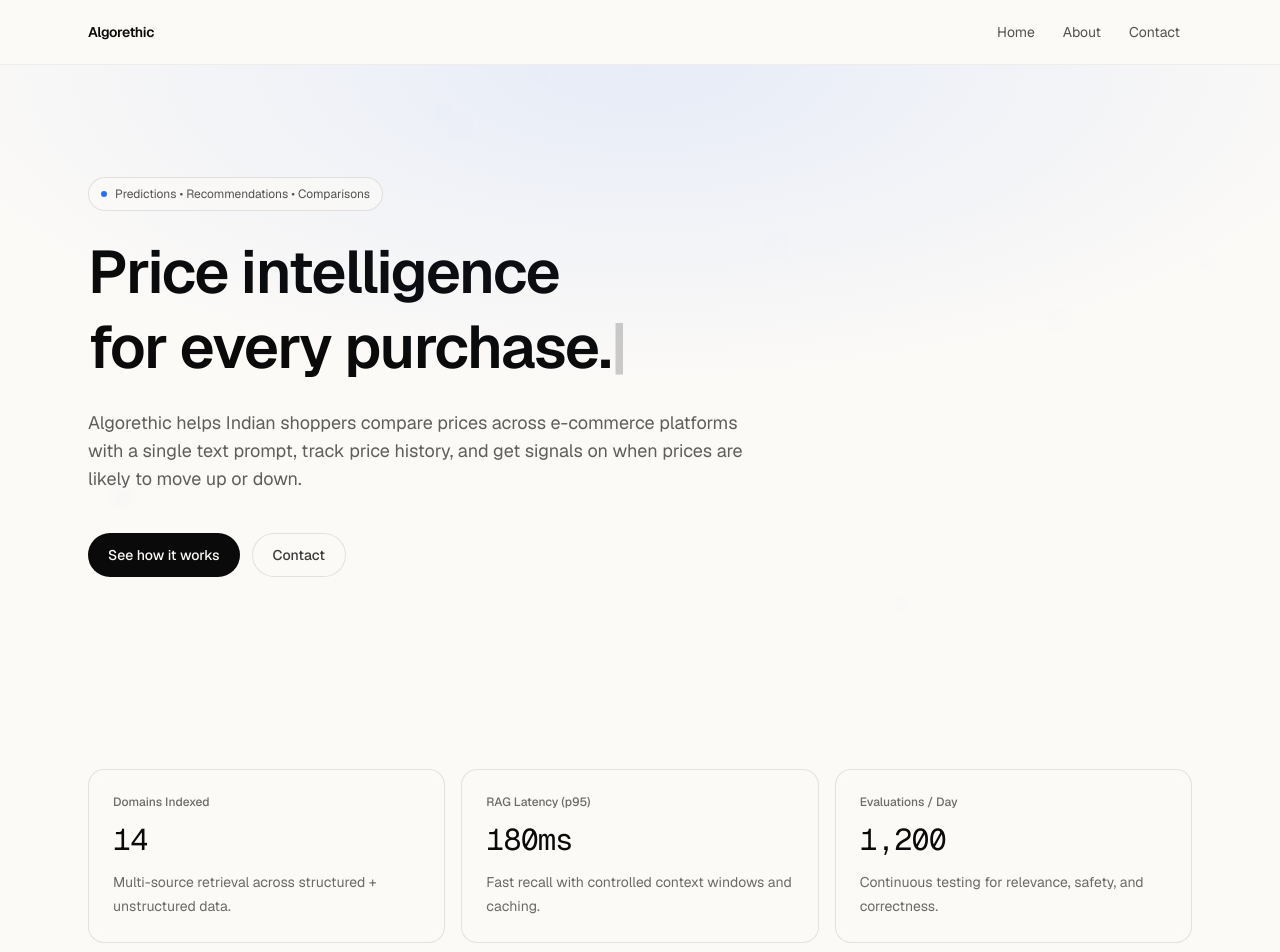
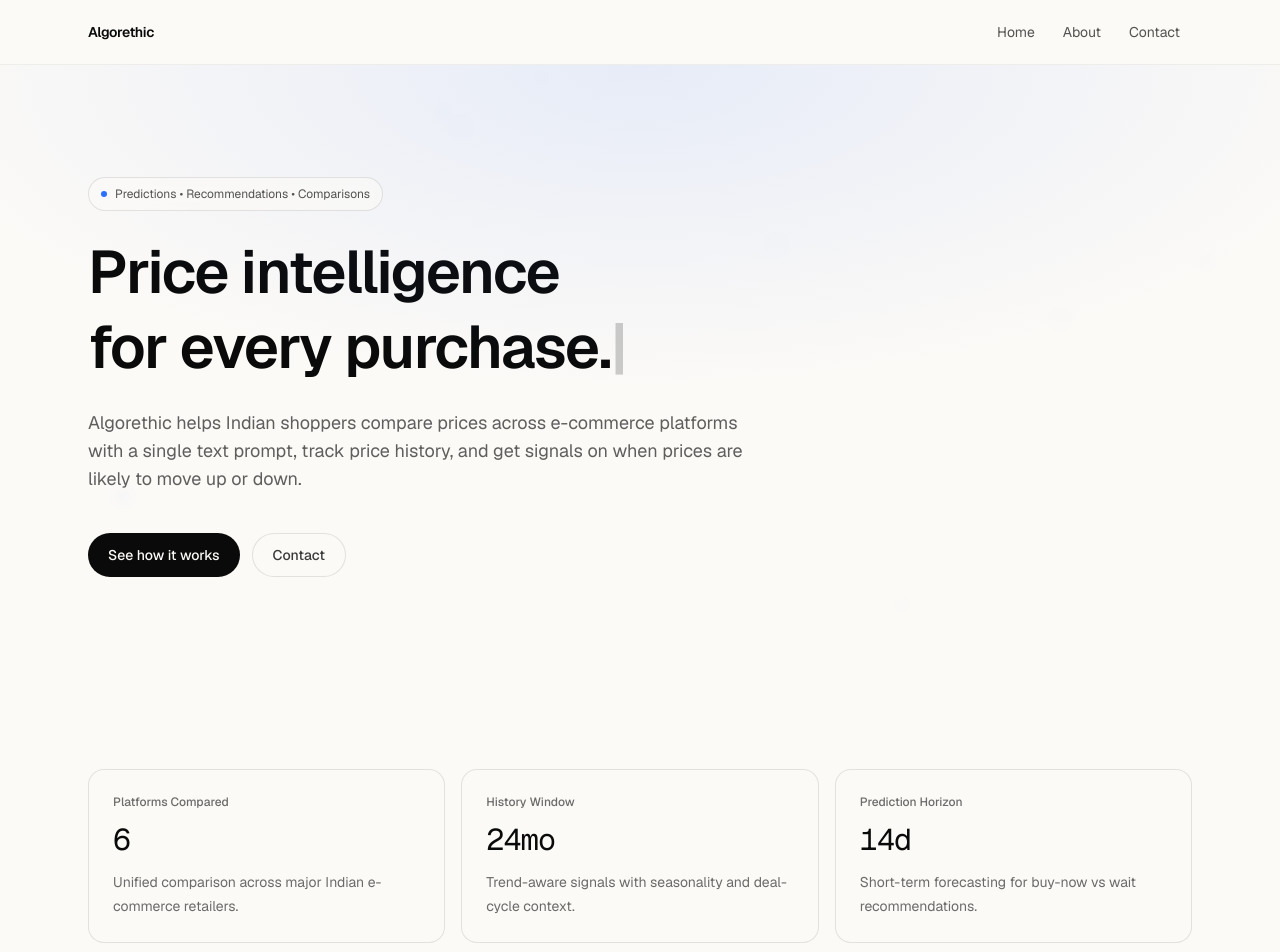
Before and after one commit to Algorithec/Algorithec-Website, a Next.js app in the folder tessarc/: page / in a window 1280 px wide. Shown: the top 952 px of the page. Built offline with nearby package versions, Linux system fonts and the light colour scheme.

Commit message:
engine stats tsx

```diff
--- a/tessarc/src/components/EngineStats.tsx
+++ b/tessarc/src/components/EngineStats.tsx
@@ -12,20 +12,21 @@
 
 const stats: Stat[] = [
   {
-    label: "Domains Indexed",
-    value: 14,
-    description: "Multi-source retrieval across structured + unstructured data.",
+    label: "Platforms Compared",
+    value: 6,
+    description: "Unified comparison across major Indian e-commerce retailers.",
   },
   {
-    label: "RAG Latency (p95)",
-    value: 180,
-    suffix: "ms",
-    description: "Fast recall with controlled context windows and caching.",
+    label: "History Window",
+    value: 24,
+    suffix: "mo",
+    description: "Trend-aware signals with seasonality and deal-cycle context.",
   },
   {
-    label: "Evaluations / Day",
-    value: 1200,
-    description: "Continuous testing for relevance, safety, and correctness.",
+    label: "Prediction Horizon",
+    value: 14,
+    suffix: "d",
+    description: "Short-term forecasting for buy-now vs wait recommendations.",
   },
 ];
 
```
